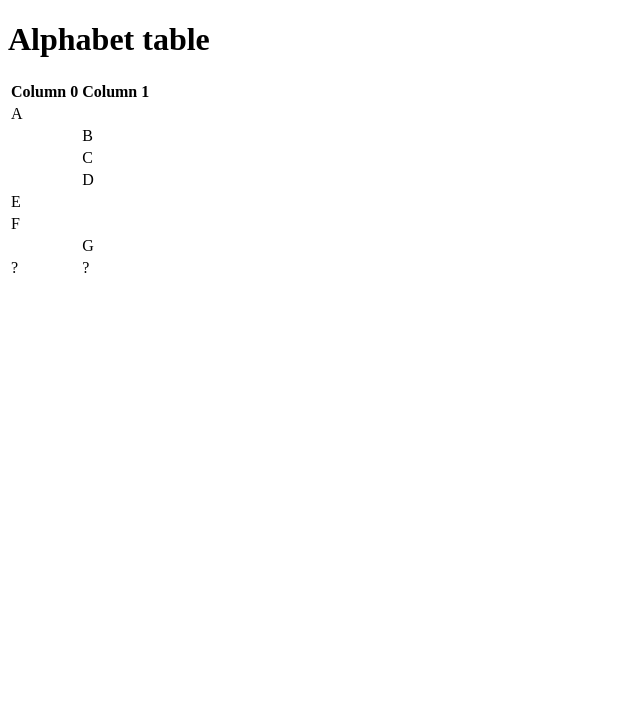
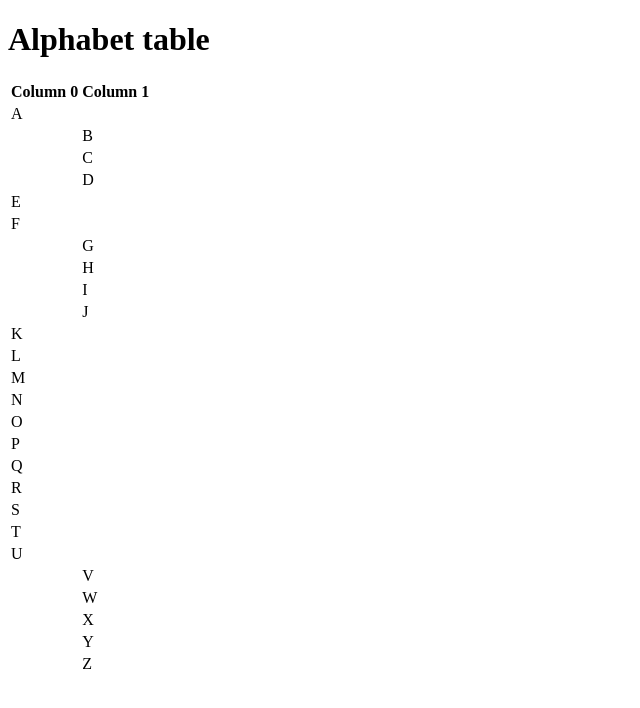
Before and after one commit to comp426-2022-fall/a01-oapo1804, a website: page public/index.html in a window 1280 px wide. Shown: the whole page, without its empty margins (0-640 px from the left). Drawn offline with Linux system fonts and the light colour scheme.

Commit message:
Fill table error

```diff
--- a/public/index.html
+++ b/public/index.html
@@ -37,8 +37,62 @@
     						<td></td><td>G</td>
   					</tr>
   					<tr>
-    						<td>?</td><td>?</td>
+    						<td></td><td>H</td>
   					</tr>
+                    <tr>
+                            <td></td><td>I</td>
+                    </tr>
+                    <tr>
+                            <td></td><td>J</td>
+                    </tr>
+                    <tr>
+                            <td>K</td><td></td>
+                    </tr>
+                    <tr>
+                            <td>L</td><td></td>
+                    </tr>
+                    <tr>
+                            <td>M</td><td></td>
+                    </tr>
+                    <tr>
+                            <td>N</td><td></td>
+                    </tr>
+                    <tr>
+                            <td>O</td><td></td>
+                    </tr>
+                    <tr>
+                            <td>P</td><td></td>
+                    </tr>
+                    <tr>
+                            <td>Q</td><td></td>
+                    </tr>
+                    <tr>
+                            <td>R</td><td></td>
+                    </tr>
+                    <tr>
+                            <td>S</td><td></td>
+                    </tr>
+                    <tr>
+                            <td>T</td><td></td>
+                    </tr>
+                    <tr>
+                            <td>U</td><td></td>
+                    </tr>
+                    <tr>
+                            <td></td><td>V</td>
+                    </tr>
+                    <tr>
+                            <td></td><td>W</td>
+                    </tr>
+                    <tr>
+                            <td></td><td>X</td>
+                    </tr>
+                    <tr>
+                            <td></td><td>Y</td>
+                    </tr>
+                    <tr>
+                            <td></td><td>Z</td>
+                    </tr>
 				</tbody>
 			</table>
         	</div>
```
